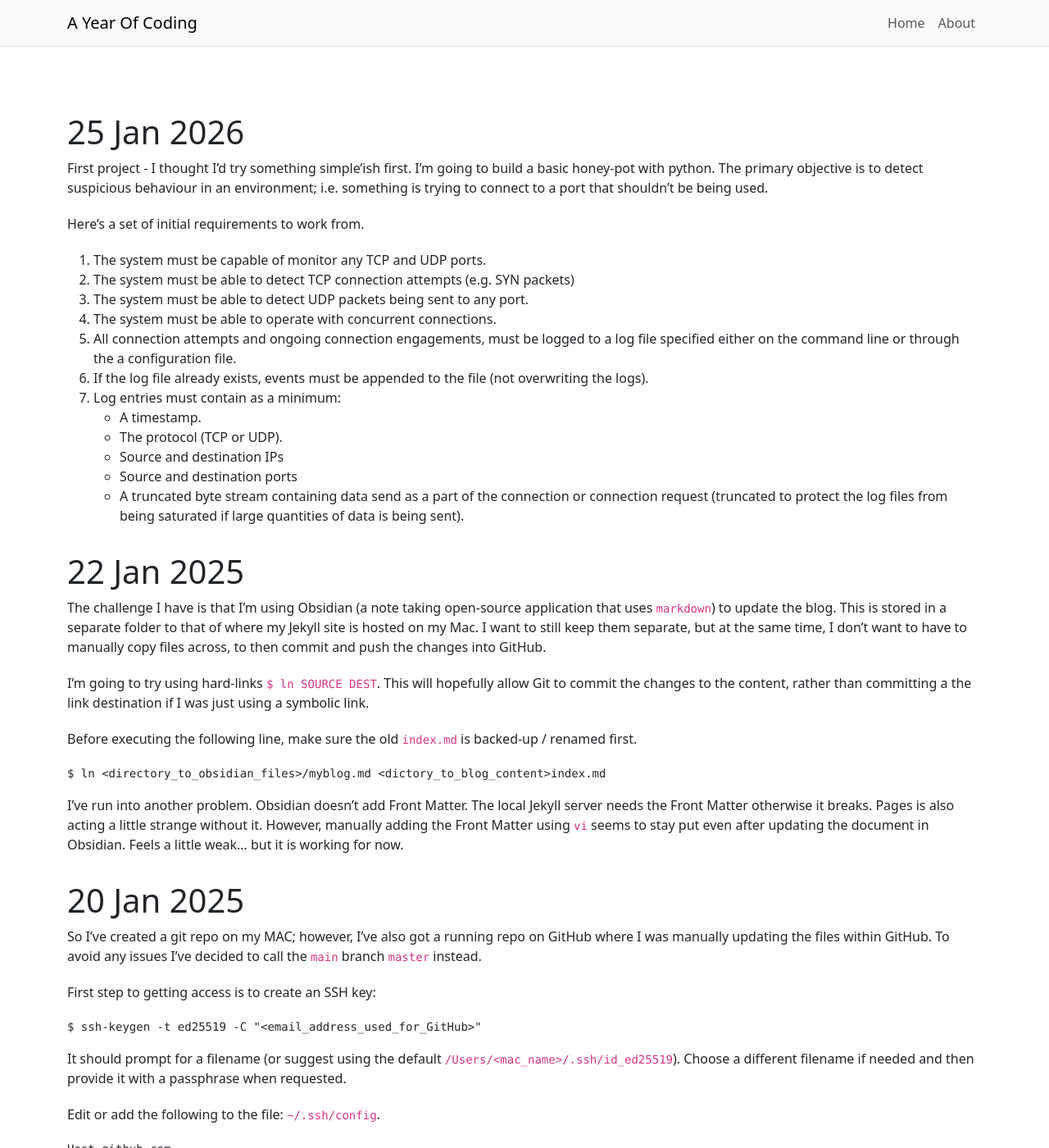
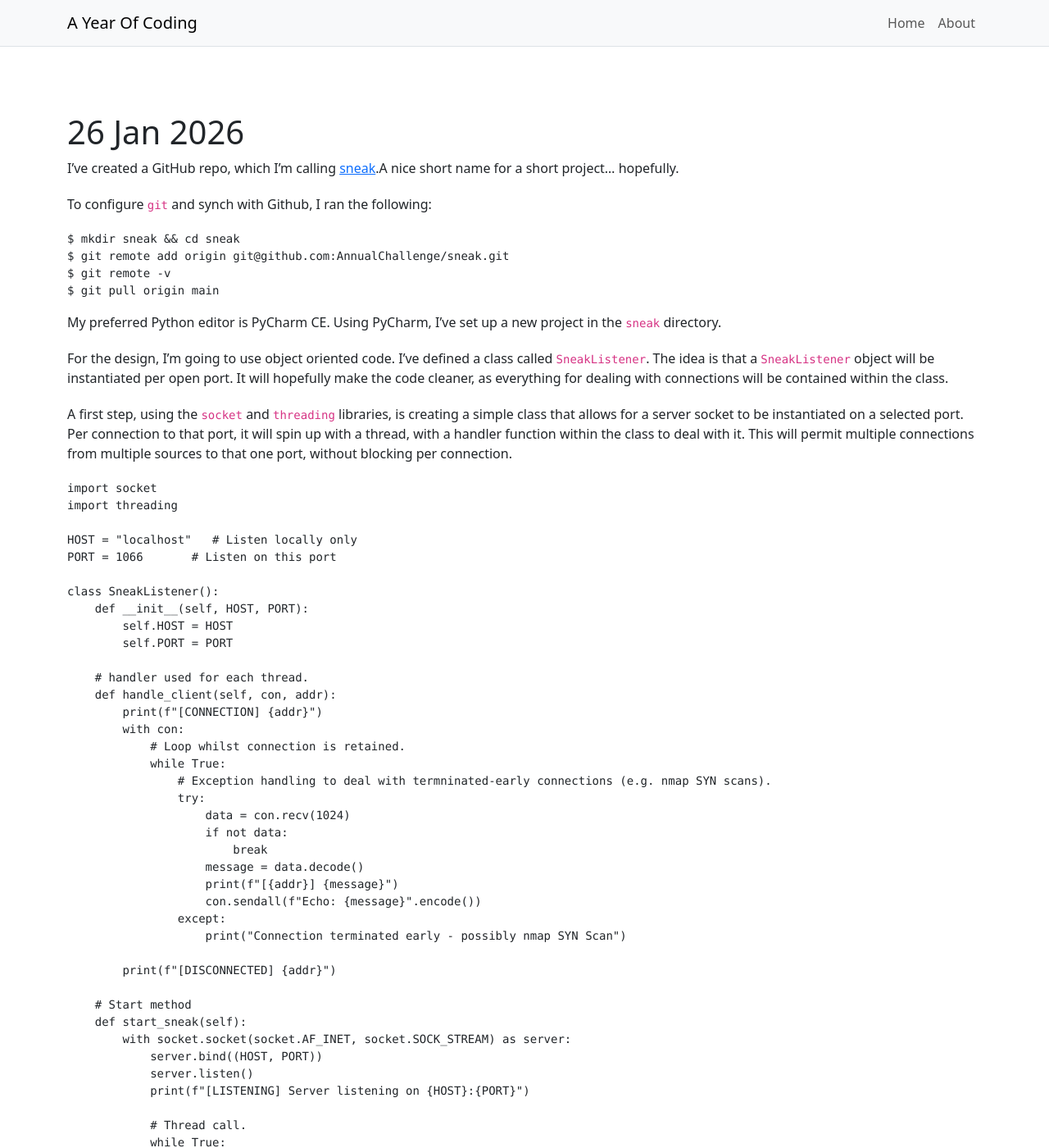
Before and after one commit to AnnualChallenge/annualchallenge.github.io, a Jekyll site: the page built from index.md, in a window 1280 px wide and 1400 px high. Shown: the whole window at 82% size. Built offline with Jekyll 4.4.1, drawn with Linux system fonts in a browser that asks for light colours; our own code applies the rules of GitHub Pages for plain Markdown files; some of the changed text lies outside the part shown.

Commit message:
26 Jan - creating repo and first python code for 'sneak'

````diff
--- a/index.md
+++ b/index.md
@@ -1,6 +1,81 @@
 ---
 layout: default
 ---
+# 26 Jan 2026
+I've created a GitHub repo, which I'm calling [sneak](https://github.com/AnnualChallenge/sneak).A nice short name for a short project... hopefully.
+
+To configure `git` and synch with Github, I ran the following:
+
+```
+$ mkdir sneak && cd sneak
+$ git remote add origin git@github.com:AnnualChallenge/sneak.git
+$ git remote -v
+$ git pull origin main
+```
+
+My preferred Python editor is PyCharm CE. Using PyCharm, I've set up a new project in the `sneak` directory.
+
+For the design, I'm going to use object oriented code. I've defined a class called `SneakListener`. The idea is that a `SneakListener` object will be instantiated per open port. It will hopefully make the code cleaner, as everything for dealing with connections will be contained within the class.
+
+A first step, using the `socket` and `threading` libraries, is creating a simple class that allows for a server socket to be instantiated on a selected port. Per connection to that port, it will spin up with a thread, with a handler function within the class to deal with it. This will permit multiple connections from multiple sources to that one port, without blocking per connection.
+
+```
+import socket
+import threading
+
+HOST = "localhost"   # Listen locally only
+PORT = 1066       # Listen on this port
+
+class SneakListener():
+    def __init__(self, HOST, PORT):
+        self.HOST = HOST
+        self.PORT = PORT
+
+    # handler used for each thread.
+    def handle_client(self, con, addr):
+        print(f"[CONNECTION] {addr}")
+        with con:
+            # Loop whilst connection is retained.
+            while True:
+                # Exception handling to deal with termninated-early connections (e.g. nmap SYN scans).
+                try:
+                    data = con.recv(1024)
+                    if not data:
+                        break
+                    message = data.decode()
+                    print(f"[{addr}] {message}")
+                    con.sendall(f"Echo: {message}".encode())
+                except:
+                    print("Connection terminated early - possibly nmap SYN Scan")
+
+        print(f"[DISCONNECTED] {addr}")
+
+    # Start method
+    def start_sneak(self):
+        with socket.socket(socket.AF_INET, socket.SOCK_STREAM) as server:
+            server.bind((HOST, PORT))
+            server.listen()
+            print(f"[LISTENING] Server listening on {HOST}:{PORT}")
+
+            # Thread call.
+            while True:
+                conn, addr = server.accept()
+                thread = threading.Thread(
+                    target=self.handle_client,
+                    args=(conn, addr),
+                    daemon=True
+                )
+                thread.start()
+
+if __name__ == "__main__":
+    mysneak = SneakListener(HOST, PORT)
+    mysneak.start_sneak()
+```
+
+The main issue with the above code is that it blocks. The `start_sneak` function steps into a while loop and keeps going. So if I want to instantiate multiple `SneakListeners`, they won't be called as the first one is blocking.
+
+The next step is to explore various unblocking techniques, such as using Python `asynchio` or use the non-blocking functionality that comes with the `socket` library.
+
 # 25 Jan 2026
 First project - I thought I'd try something simple'ish first. I'm going to build a basic honey-pot with python. The primary objective is to detect suspicious behaviour in an environment; i.e. something is trying to connect to a port that shouldn't be being used.
 
````
